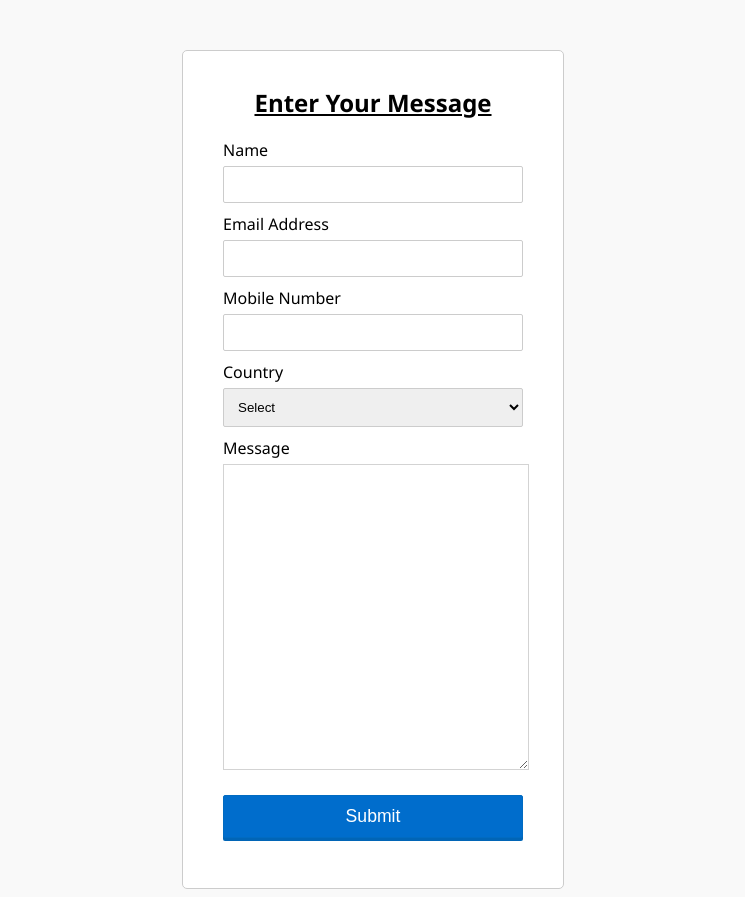
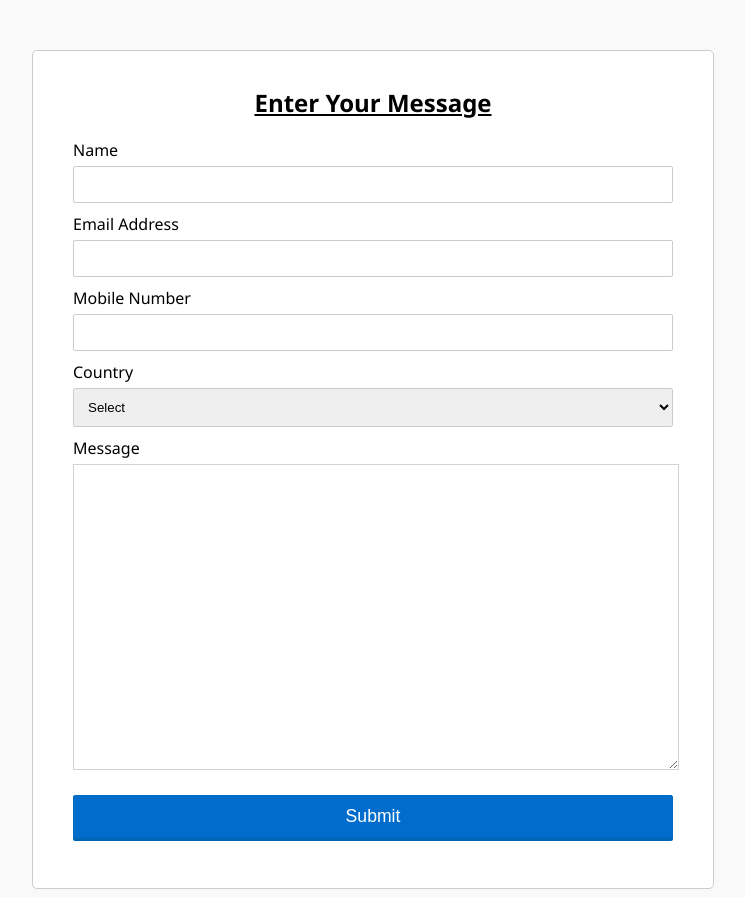
Before and after one commit to EmanAlzariey/Input-form--Assignment, a plain HTML site: page index.html in a window 1280 px wide. Shown: the whole page, without its empty margins (267-1012 px from the left). Drawn offline with Linux system fonts and the light colour scheme.

Commit message:
slight design change

```diff
--- a/index.html
+++ b/index.html
@@ -38,7 +38,7 @@
 
     <div class="row">
         <label>Message</label>
-        <textarea style="height:300px; width: 300px; border:1px solid lightgrey;" type="text" id="message" name="message"></textarea>
+        <textarea style="height:300px; width: 100%; border:1px solid lightgrey;" type="text" id="message" name="message"></textarea>
         <div class="error" id="messageError"></div>
     </div>
 
--- a/main.css
+++ b/main.css
@@ -8,7 +8,7 @@ h2 {
     text-decoration: underline;
 }
 form {
-    width: 300px;
+    width: 600px;
     background: #fff;
     padding: 15px 40px 40px;
     border: 1px solid #ccc;
```
